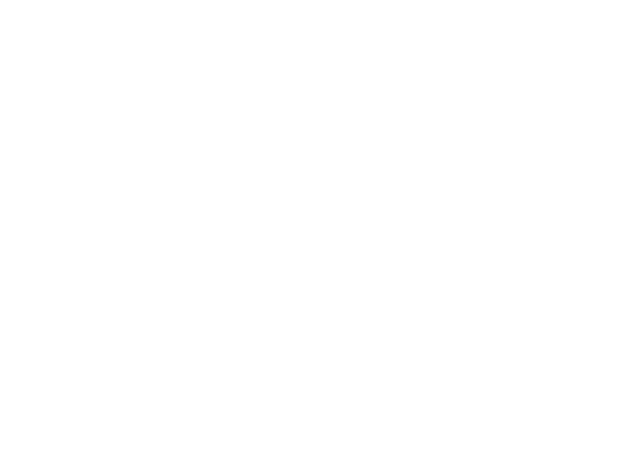
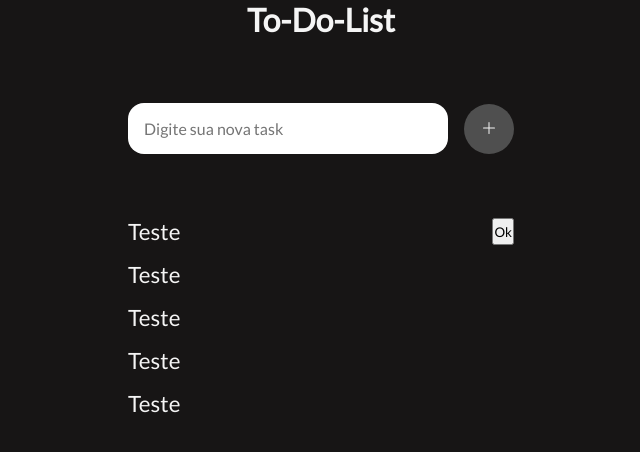
Before and after one commit to WesleySv19/to-do-javascript, a plain HTML site: page index.html in a window 1280 px wide. Shown: the whole page, without its empty margins (319-959 px from the left). Drawn offline with Linux system fonts and the light colour scheme.

Commit message:
add style

```diff
--- /dev/null
+++ b/assets/fonts/Lato/lato.css
@@ -0,0 +1,4 @@
+@font-face {
+    font-family: 'Lato';
+    src: url(./Lato-Regular.ttf) format(woff2);
+}
--- /dev/null
+++ b/assets/fonts/fonts.css
@@ -0,0 +1 @@
+@import url(./Lato/lato.css);
--- a/css/style.css
+++ b/css/style.css
@@ -0,0 +1,73 @@
+* {
+    margin: 0;
+    padding: 0;
+    box-sizing: border-box;
+    font-family: 'Lato';
+}
+
+body {
+    background-color: #171515 ;
+    color: #f5f5f5;
+    display: flex;
+    flex-direction: column;
+    align-items: center;
+    gap: 4rem;
+}
+
+.main_content {
+    display: flex;
+    flex-direction: column;
+    gap: 4rem;
+}
+
+.content_add_item {
+    display: flex;
+    align-items: center;
+    gap: 1rem;
+    flex-wrap: wrap;
+}
+
+#input-new-task, #btn-new-task {
+    border: none;
+    font-size: 1rem;
+    outline: none;
+    padding: 1rem;
+}
+
+#input-new-task {
+    width: 20rem;
+    border-radius: 1rem;
+}
+
+#btn-new-task {
+    background-color:#4F4F4F;
+    cursor: pointer;
+    color: #f5f5f5;
+    border-radius: 50px;
+    width: 50px;
+    height: 50px;
+    transition: 0.3s;
+}
+
+#btn-new-task:hover {
+    background-color: #363636;
+    transition: 0.3s;
+}
+
+#to-do-list {
+    display: flex;
+    flex-direction: column;
+    gap: 1rem;
+}
+
+#to-do-list li {
+    display: flex;
+    justify-content: space-between;
+    list-style: none;
+    font-size: 1.4rem;
+    text-transform: capitalize;
+}
+
+.content_body {
+
+}
--- a/index.html
+++ b/index.html
@@ -4,10 +4,31 @@
         <meta charset="UTF-8">
         <meta name="viewport" content="width=device-width, initial-scale=1.0">
         <link rel="stylesheet" href="css/style.css">
-        <title>Document</title>
+        <link rel="stylesheet" href="assets/fonts/fonts.css">
+        <title>to-do-list</title>
     </head>
     <body>
+        <h1>To-Do-List</h1>
+        <div class="main_content">
+            <div class="content_add_item">
+                <input id="input-new-task" type="text" placeholder="Digite sua nova task">
+                <button id="btn-new-task" title="Clique aqui para adicionar uma nova tarefa">
+                    <svg xmlns="http://www.w3.org/2000/svg" width="16" height="16" fill="currentColor" class="bi bi-plus-lg" viewBox="0 0 16 16">
+                        <path fill-rule="evenodd" d="M8 2a.5.5 0 0 1 .5.5v5h5a.5.5 0 0 1 0 1h-5v5a.5.5 0 0 1-1 0v-5h-5a.5.5 0 0 1 0-1h5v-5A.5.5 0 0 1 8 2Z"/>
+                      </svg>
+                </button>
+            </div>
 
+            <div class="content_body">
+                <ul id="to-do-list">
+                    <li>teste <button>Ok</button></li>
+                    <li>teste</li>
+                    <li>teste</li>
+                    <li>teste</li>
+                    <li>teste</li>
+                </ul>
+            </div>
+        </div>
         <script src="js/script.js"></script>
     </body>
 </html>
--- a/js/script.js
+++ b/js/script.js
@@ -0,0 +1 @@
+document.getElementById('teste')
```
Also changed, not shown: assets/fonts/Lato/Lato-Black.ttf (added), assets/fonts/Lato/Lato-BlackItalic.ttf (added), assets/fonts/Lato/Lato-Bold.ttf (added), assets/fonts/Lato/Lato-BoldItalic.ttf (added), assets/fonts/Lato/Lato-Italic.ttf (added), assets/fonts/Lato/Lato-Light.ttf (added), assets/fonts/Lato/Lato-LightItalic.ttf (added), assets/fonts/Lato/Lato-Regular.ttf (added), assets/fonts/Lato/Lato-Thin.ttf (added), assets/fonts/Lato/Lato-ThinItalic.ttf (added), assets/fonts/Lato/OFL.txt (added).
